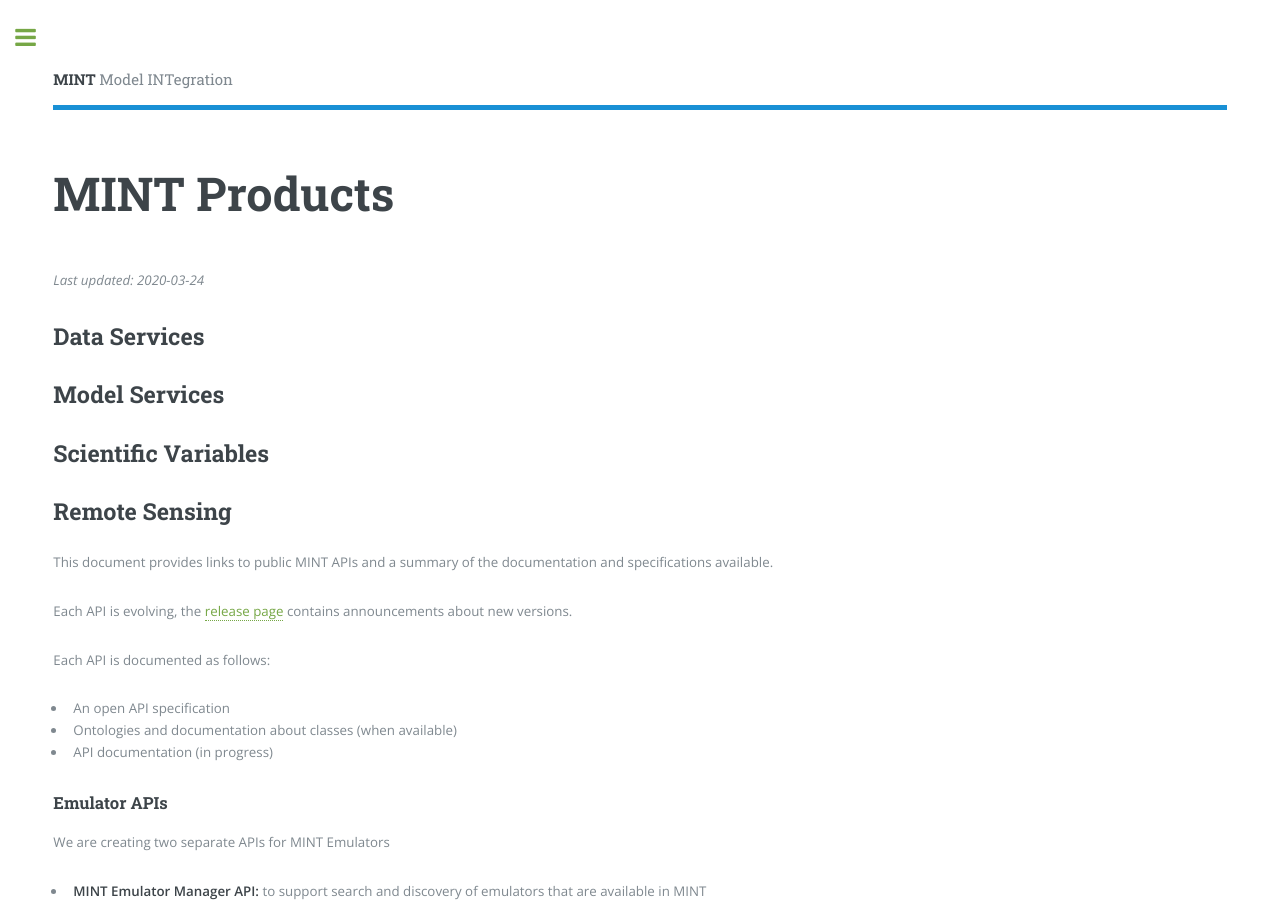
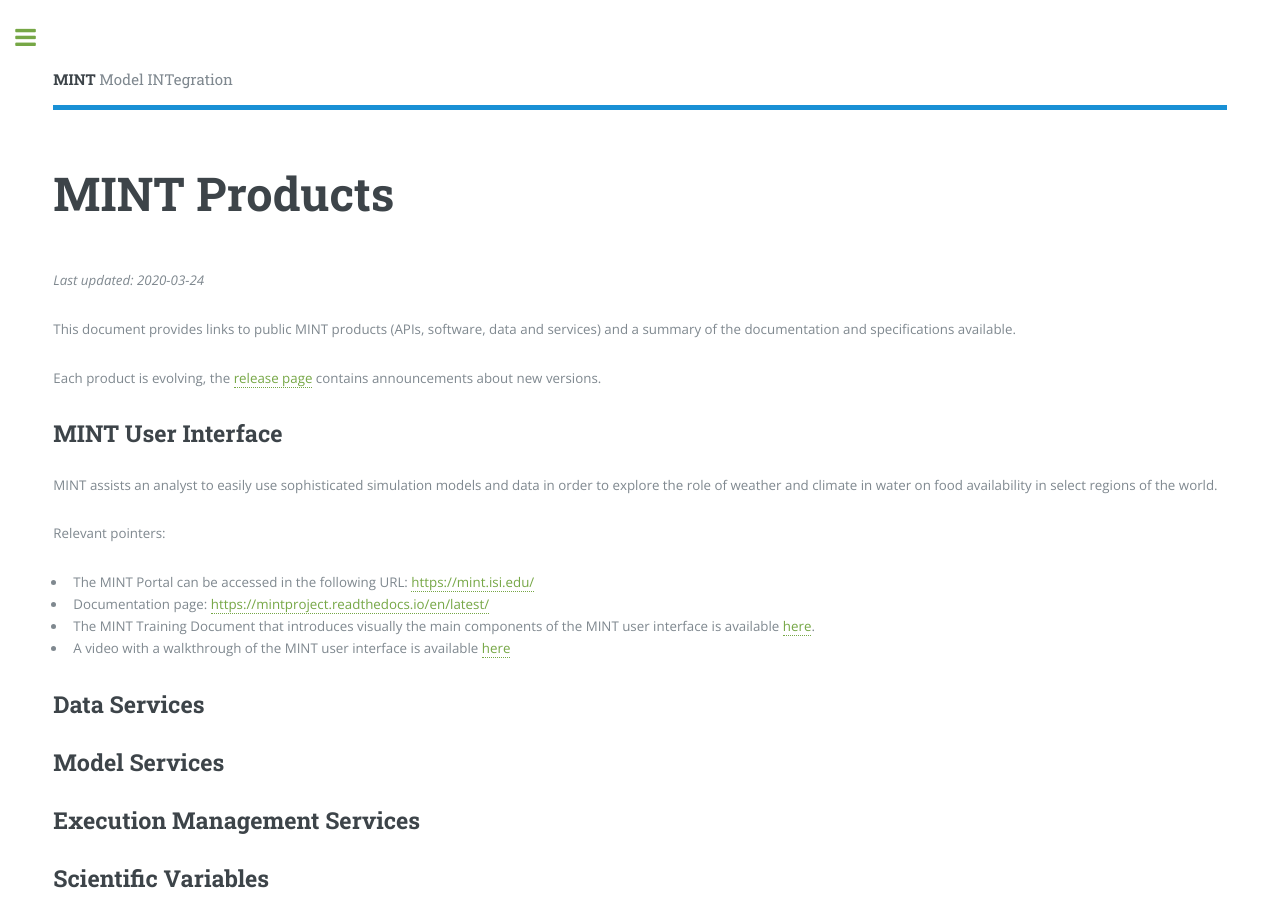
Before and after one commit to KnowledgeCaptureAndDiscovery/MINT, a Jekyll site: the page built from products.md, in a window 1280 px wide and 900 px high. Built offline with Jekyll 4.4.1, drawn with Linux system fonts in a browser that asks for light colours.

Commit message:
Update products.md

```diff
--- a/products.md
+++ b/products.md
@@ -5,14 +5,32 @@ title: MINT Products
 
 *Last updated: 2020-03-24*
 
+This document provides links to public MINT products (APIs, software, data and services) and a summary of the documentation and specifications available.
+
+Each product is evolving, the [release page]({{ '/releases.html' | absolute_url }}) contains announcements about new versions.
+
+
+## MINT User Interface
+
+MINT assists an analyst to easily use sophisticated simulation models and data in order to explore the role of weather and climate in water on food availability in select regions of the world.
+
+Relevant pointers:
+
+ * The MINT Portal can be accessed in the following URL:  [https://mint.isi.edu/](https://mint.isi.edu/)
+ * Documentation page: [https://mintproject.readthedocs.io/en/latest/](https://mintproject.readthedocs.io/en/latest/)
+ * The MINT Training Document that introduces visually the main components of the MINT user interface is available [here](https://drive.google.com/file/d/12nx2MkZuZUzKj2pP0ZRz8u3j7_vVfND2/view).
+ * A video with a walkthrough of the MINT user interface is available [here](https://drive.google.com/file/d/1FENjOdCkbES_Cc8s74tKUrJSEvQXs1zv/view)
+
 ## Data Services
+
 ## Model Services
+
+## Execution Management Services
+
 ## Scientific Variables
+
 ## Remote Sensing
 
-This document provides links to public MINT APIs and a summary of the documentation and specifications available.
-
-Each API is evolving, the [release page]({{ '/releases.html' | absolute_url }}) contains announcements about new versions.
 
 Each API is documented as follows:
 - An open API specification
```
